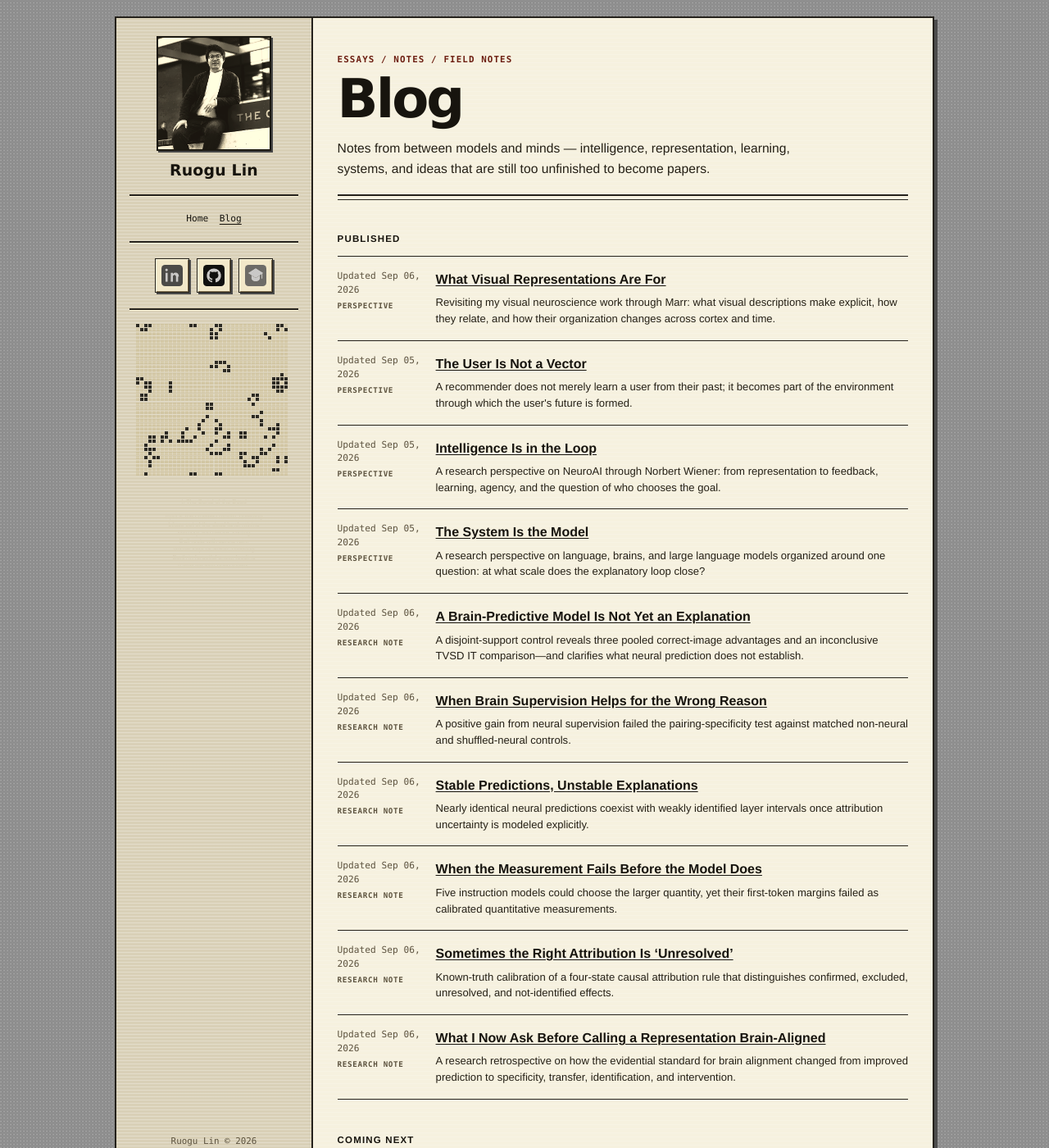
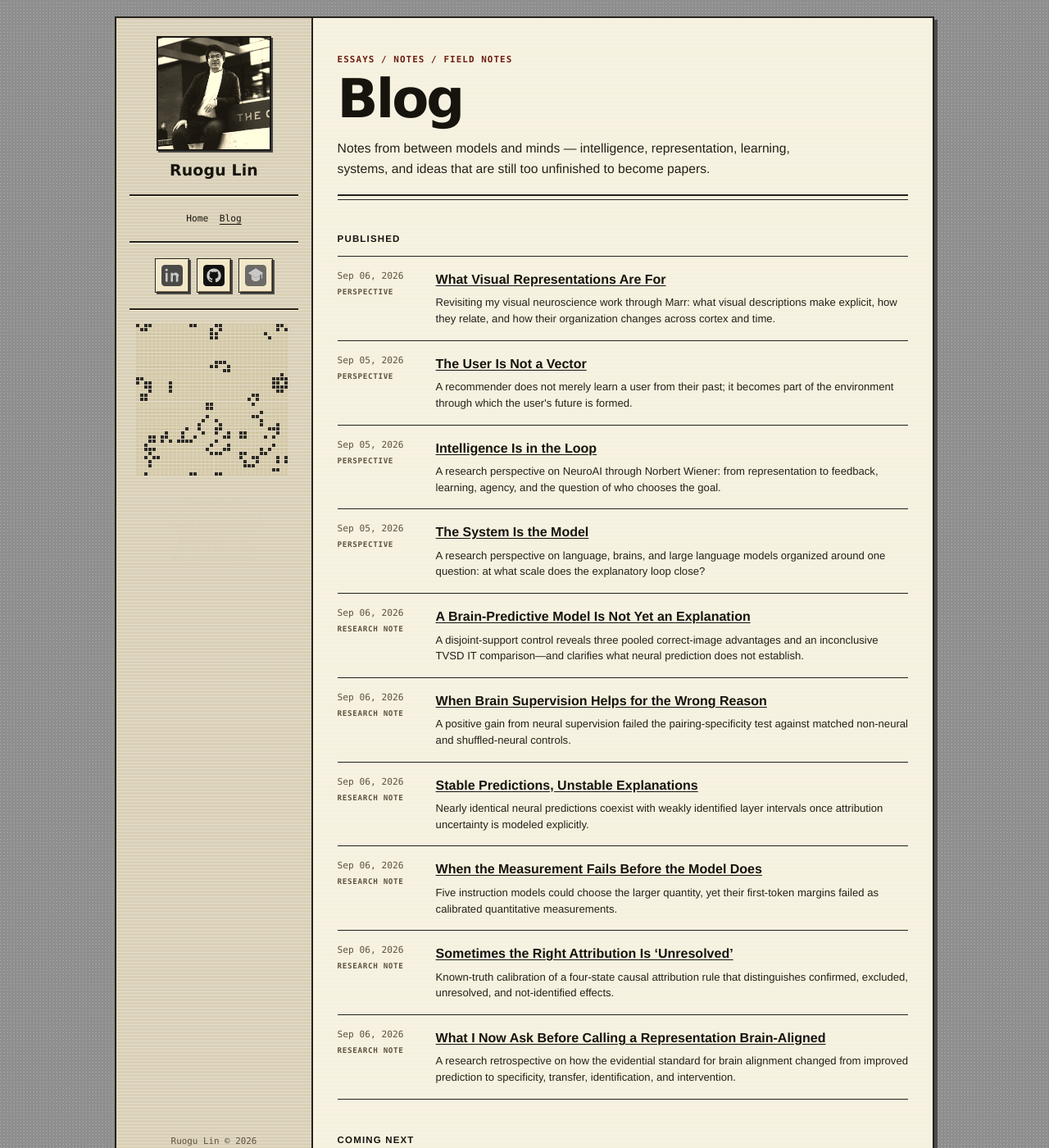
Before and after one commit to lrgthu/lrgthu.github.io, a Jekyll site: the page built from blog/index.html, in a window 1280 px wide and 1400 px high. Shown: the whole window at 82% size. Built offline with Jekyll 4.4.1, drawn with Linux system fonts in a browser that asks for light colours.

Commit message:
Show latest article date without Updated label

```diff
--- a/blog/index.html
+++ b/blog/index.html
@@ -27,7 +27,7 @@ permalink: /blog/
           {% assign updated_at = post.updated | default: post_meta.updated | default: post.date %}
           <li class="blog-post-row">
             <div class="blog-post-date-stack">
-              <time class="blog-post-date" datetime="{{ updated_at | date_to_xmlschema }}">Updated {{ updated_at | date: "%b %d, %Y" }}</time>
+              <time class="blog-post-date" datetime="{{ updated_at | date_to_xmlschema }}">{{ updated_at | date: "%b %d, %Y" }}</time>
               <span class="blog-post-kind">{{ writing_type }}</span>
             </div>
             <div>
```
